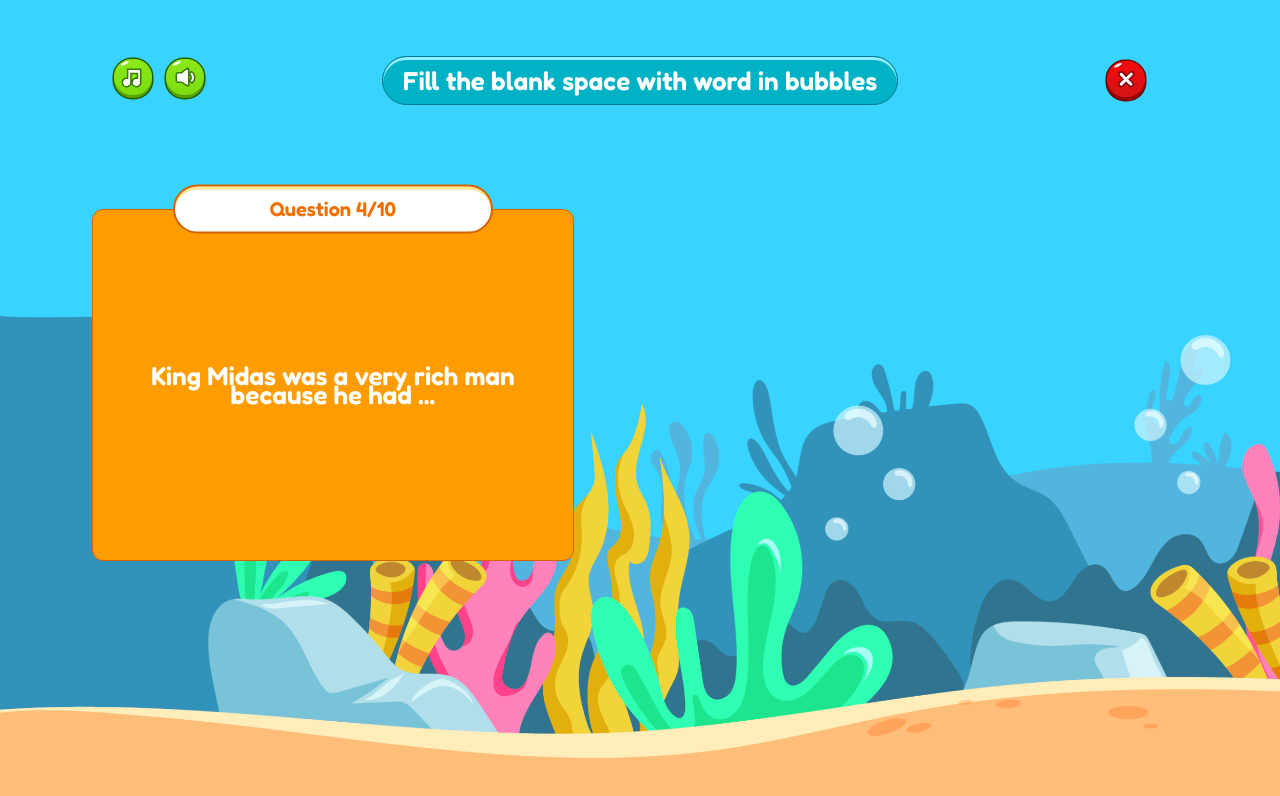
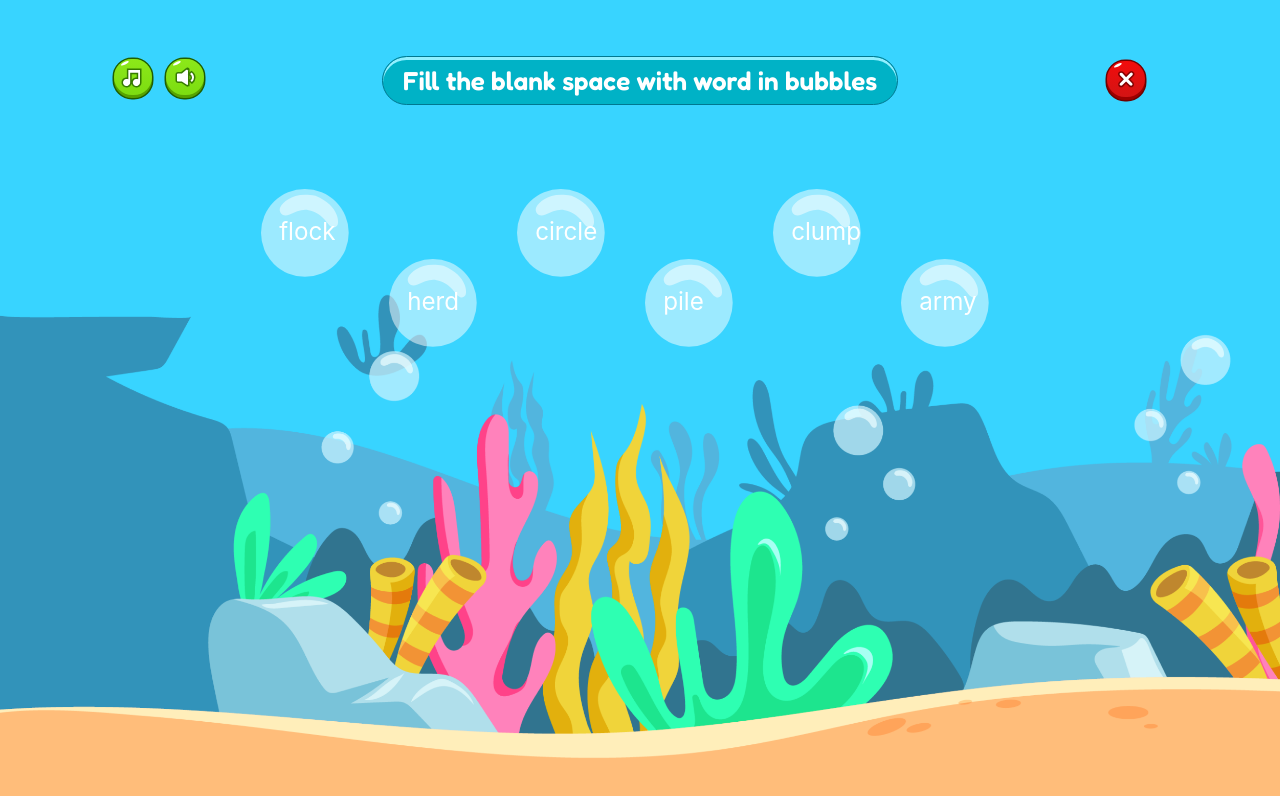
Before and after one commit to i-am-dev-Siddhesh/kids-app, a Next.js app: page / in a window 1280 px wide. Shown: the top 796 px of the page. Built offline with nearby package versions, Linux system fonts and the light colour scheme; a web font is replaced by a local one.

Commit message:
fix: bubbles added in banner part

```diff
--- a/src/components/Banner/banner.module.css
+++ b/src/components/Banner/banner.module.css
@@ -2,44 +2,6 @@
     display: flex;
     justify-content: center;
     align-items: center;
+    height: 20rem;
+    width: 100%;
 }
-.firstSection,
-.secondSection {
-    display: flex;
-    justify-content: center;
-    width: 48%;
-}
-
-.firstSection {
-    flex-direction: column;
-    width: 300px;
-}
-.questionBox {
-    width: 380px;
-    min-height: 250px;
-    background: #ff9c00;
-    border: 1.5px solid #d56400;
-    border-radius: 11px;
-    display: flex;
-    align-items: center;
-    justify-content: center;
-    padding: 50px;
-}
-.questionNumber {
-    width: 320px;
-    height: 49px;
-    background: #ffffff;
-    border: 2px solid #d56400;
-    box-shadow: inset 0px 3px 0px #ffe691;
-    border-radius: 2rem;
-
-    display: flex;
-    justify-content: center;
-    align-items: center;
-    cursor: pointer;
-    transform: translateY(50%);
-}
-.questionNumber p {
-    color: #ef7000 !important;
-    font-size: 20px;
-}
--- a/src/components/Banner/index.js
+++ b/src/components/Banner/index.js
@@ -1,24 +1,37 @@
+import { Bubble } from "../../svgs/Bubble";
 import styles from "./banner.module.css";
 
 export const Banner = () => {
+    const arr = ["flock", "herd", "circle", "pile", "clump", "army"];
+
+    const onClick = (text) => {
+        console.log("text", text);
+    };
     return (
         <div className={styles.bannerParent}>
-            <div className={styles.firstSection}>
             <div
                 style={{
-                        width: "100%",
+                    width: "60%",
+                    margin: "auto",
                     display: "flex",
-                        flexDirection: "column",
                     alignItems: "center",
+                    flexWrap: "wrap",
                 }}
             >
-                    <button className={styles.questionNumber}>
-                        <p>Question 4/10</p>
-                    </button>
-                    <div className={styles.questionBox}>
-                        <p>King Midas was a very rich man because he had ...</p>
-                    </div>
-                </div>
+                {arr.map((item, index) => {
+                    return (
+                        <span
+                            key={index}
+                            style={{
+                                margin: "auto",
+                                position: "relative",
+                                top: index % 2 === 0 ? "-70px" : "0px",
+                            }}
+                        >
+                            <Bubble text={item} onClick={onClick} />
+                        </span>
+                    );
+                })}
             </div>
             <div className={styles.secondSection}></div>
         </div>
--- a/src/svgs/Bubble.js
+++ b/src/svgs/Bubble.js
@@ -1,20 +1,35 @@
-import React from "react";
-
-export const Bubble = () => {
+export const Bubble = ({ text, onClick }) => {
     return (
         <svg
-            width="58"
-            height="58"
-            viewBox="0 0 58 58"
+            width="118"
+            height="118"
+            viewBox="0 0 78 78"
             fill="none"
             xmlns="http://www.w3.org/2000/svg"
         >
-            <circle cx="29" cy="29" r="29" fill="white" fill-opacity="0.5" />
+            <circle
+                cx="29"
+                cy="29"
+                r="29"
+                fill="white"
+                fillOpacity="0.5"
+                style={{
+                    cursor: "pointer",
+                    display: "flex",
+                    justifyContent: "center",
+                    alignItems: "center",
+                }}
+            />
             <path
                 d="M13 11.5C15 8.49997 21.5 1.49997 36 4.49997C52.5 11.4999 51.5 23 50.5 24C49.5 25 47.5 27.5 43.5 22C39.5 16.5 35.5 15 31.5 14C27.5 13 23 15 18.5 17C14 19 11 14.5 13 11.5Z"
                 fill="white"
                 fillOpacity="0.5"
             />
+            <a onClick={() => onClick(text)}>
+                <text x="12" y="34" fill="white">
+                    {text}
+                </text>
+            </a>
         </svg>
     );
 };
```
Lines whose indentation alone changed are shown as unchanged.
